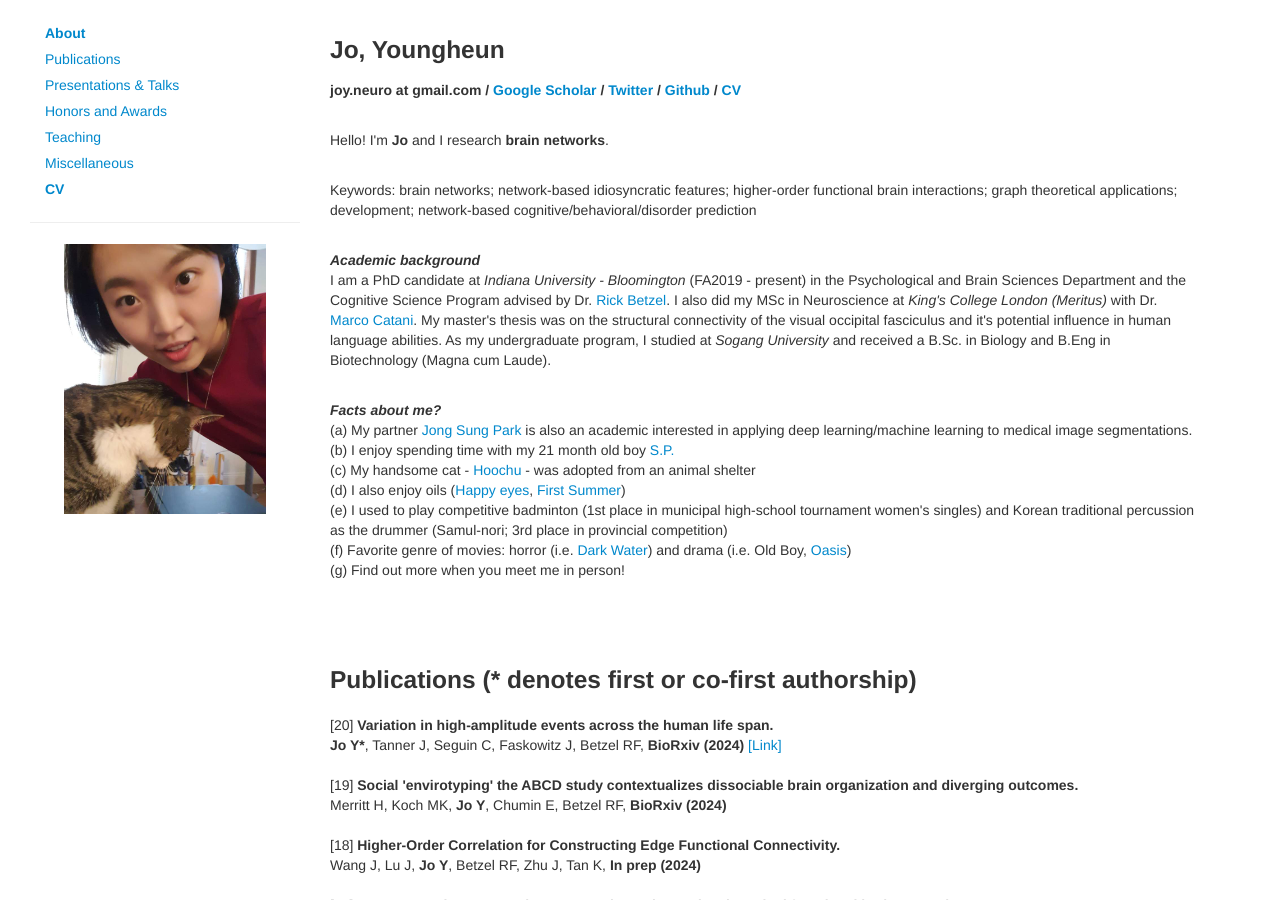
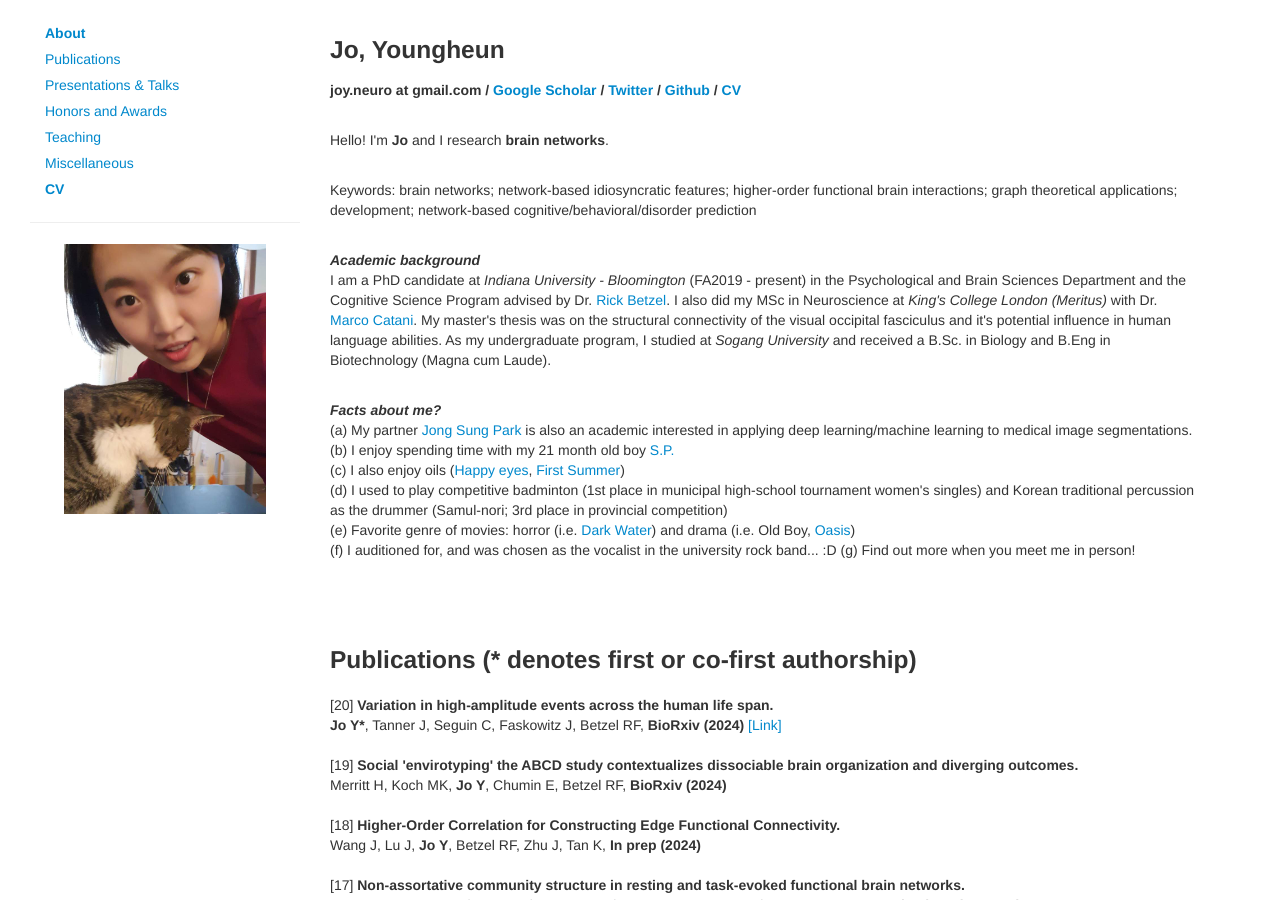
Before and after one commit to joy-neuro/joy-neuro.github.io, a Jekyll site: the page index.html, which Jekyll copies as it is, in a window 1280 px wide and 900 px high. Built offline with Jekyll 4.4.1, drawn with Linux system fonts in a browser that asks for light colours; nearby versions of some CDN libraries; comment, search, counter and statistics services are not loaded.

Commit message:
Update index.html

```diff
--- a/index.html
+++ b/index.html
@@ -95,10 +95,10 @@ applications; development; network-based cognitive/behavioral/disorder predictio
             </br>
                 (a) My partner <a target="_blank" href="https://pjsjongsung.github.io/index.html">Jong Sung Park</a> is also an academic interested in applying deep learning/machine learning to medical image segmentations.</br>
                 (b) I enjoy spending time with my 21 month old boy <a target="_blank" href="https://github.com/joy-neuro/joy-neuro.github.io/blob/master/assets_files/SP_1.jpg?raw=true">S.P.</a> </br>
-                (c) My handsome cat - <a target="_blank" href="https://github.com/joy-neuro/joy-neuro.github.io/blob/master/assets_files/hoochu.jpeg?raw=true">Hoochu</a> - was adopted from an animal shelter</br>
-                (d) I also enjoy oils (<a target="_blank" href="https://github.com/joy-neuro/joy-neuro.github.io/blob/master/assets_files/happy+eyes2024.jpg?raw=true">Happy eyes</a>, <a target="_blank" href="https://github.com/joy-neuro/joy-neuro.github.io/blob/master/assets_files/firstsummer.jpeg?raw=true">First Summer</a>)</br>
-                (e) I used to play competitive badminton (1st place in municipal high-school tournament women's singles) and Korean traditional percussion as the drummer (Samul-nori; 3rd place in provincial competition) </br>
-                (f) Favorite genre of movies: horror (i.e. <a target="_blank" href="https://en.wikipedia.org/wiki/Dark_Water_(2002_film)">Dark Water</a>) and drama (i.e. Old Boy, <a target="_blank" href="https://en.wikipedia.org/wiki/Oasis_(2002_film)">Oasis</a>) </br>
+                (c) I also enjoy oils (<a target="_blank" href="https://github.com/joy-neuro/joy-neuro.github.io/blob/master/assets_files/happy+eyes2024.jpg?raw=true">Happy eyes</a>, <a target="_blank" href="https://github.com/joy-neuro/joy-neuro.github.io/blob/master/assets_files/firstsummer.jpeg?raw=true">First Summer</a>)</br>
+                (d) I used to play competitive badminton (1st place in municipal high-school tournament women's singles) and Korean traditional percussion as the drummer (Samul-nori; 3rd place in provincial competition) </br>
+                (e) Favorite genre of movies: horror (i.e. <a target="_blank" href="https://en.wikipedia.org/wiki/Dark_Water_(2002_film)">Dark Water</a>) and drama (i.e. Old Boy, <a target="_blank" href="https://en.wikipedia.org/wiki/Oasis_(2002_film)">Oasis</a>) </br>
+                (f) I auditioned for, and was chosen as the vocalist in the university rock band... :D
                 (g) Find out more when you meet me in person!
             </p>
 
```
